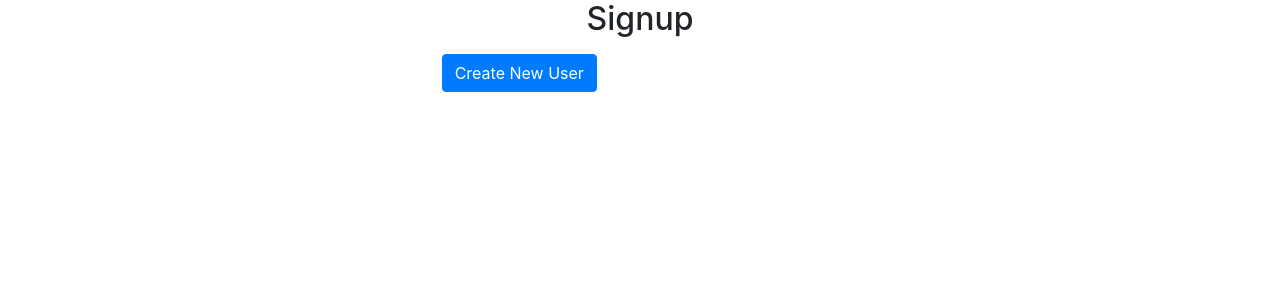
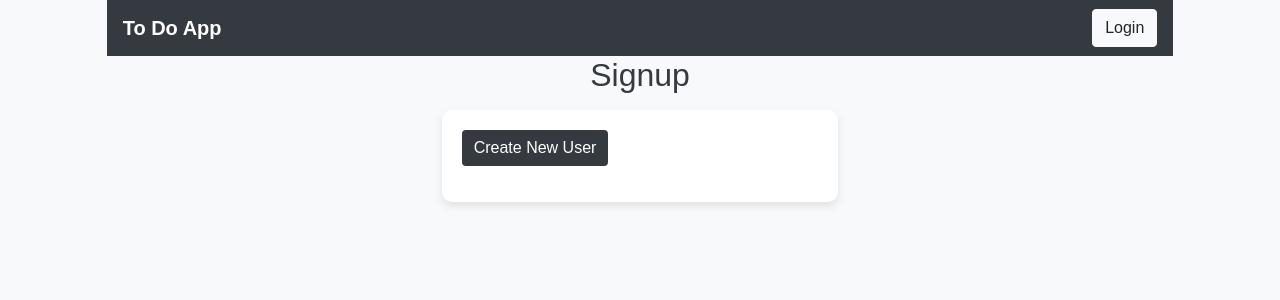
Before and after one commit to saheradel7/ToDo_app, a Django app: page /signup/ in a window 1280 px wide. Shown: the top 300 px of the page. Run offline with Django 4.2, Linux system fonts and the light colour scheme; some libraries are stand-ins or nearby versions.

Commit message:
enahance the design

```diff
--- a/templates/signup.html
+++ b/templates/signup.html
@@ -1,4 +1,3 @@
-
 {% load static %}
 <!DOCTYPE html>
 <html lang="en">
@@ -7,16 +6,72 @@
     <meta name="viewport" content="width=device-width, initial-scale=1.0">
     <link rel="stylesheet" href="{% static 'css/bootstrap.min.css' %}">
     <title>Signup</title>
+    <style>
+        body {
+            background-color: #f8f9fa; /* Light gray background */
+            font-family: 'Arial', sans-serif;
+        }
+
+        .navbar {
+            background-color: #343a40; /* Dark background color */
+            color: #fff; /* White text */
+        }
+
+        .navbar-brand {
+            font-weight: bold;
+        }
+
+        .navbar-light .btn-light {
+            background-color: #343a40; /* Dark background color */
+            color: #fff; /* White text */
+        }
+
+        .container-form {
+            margin-top: 30px;
+        }
+
+        h2 {
+            color: #343a40; /* Dark background color */
+        }
+
+        form {
+            background-color: #ffffff; /* White */
+            padding: 20px;
+            border-radius: 10px;
+            box-shadow: 0 4px 8px rgba(0, 0, 0, 0.1);
+            transition: box-shadow 0.3s;
+        }
+
+        form:hover {
+            box-shadow: 0 8px 16px rgba(0, 0, 0, 0.2);
+        }
+
+        .btn-primary {
+            background-color: #343a40; /* Dark background color */
+            color: #fff; /* White text */
+            border: none;
+            transition: background-color 0.3s;
+        }
+
+        .btn-primary:hover {
+            background-color: #1d2124; /* Darker background color on hover */
+        }
+    </style>
 </head>
 <body>
+    <div>
+        <nav class="col-10 mx-auto navbar navbar-expand-lg navbar-dark">
+            <a class="navbar-brand" href="#">To Do App</a>
+            <a type="button" href="{% url 'login'%}" class="btn btn-light ml-auto">Login</a>
+        </nav>
+    </div>
+
     <div class="container col-md-4">
-    <div >
+        <div>
             <h2 class="text-center mb-3">Signup</h2>
-
             <form method="POST" novalidate>
                 {% csrf_token %}
                 {% include 'includes/form.html' %}
-
                 <div class="mb-3">
                     <button type="submit" class="btn btn-primary">Create New User</button>
                 </div>
```
Also changed, not shown: templates/login.html (+64 -6 lines). Lines whose indentation alone changed are shown as unchanged.
